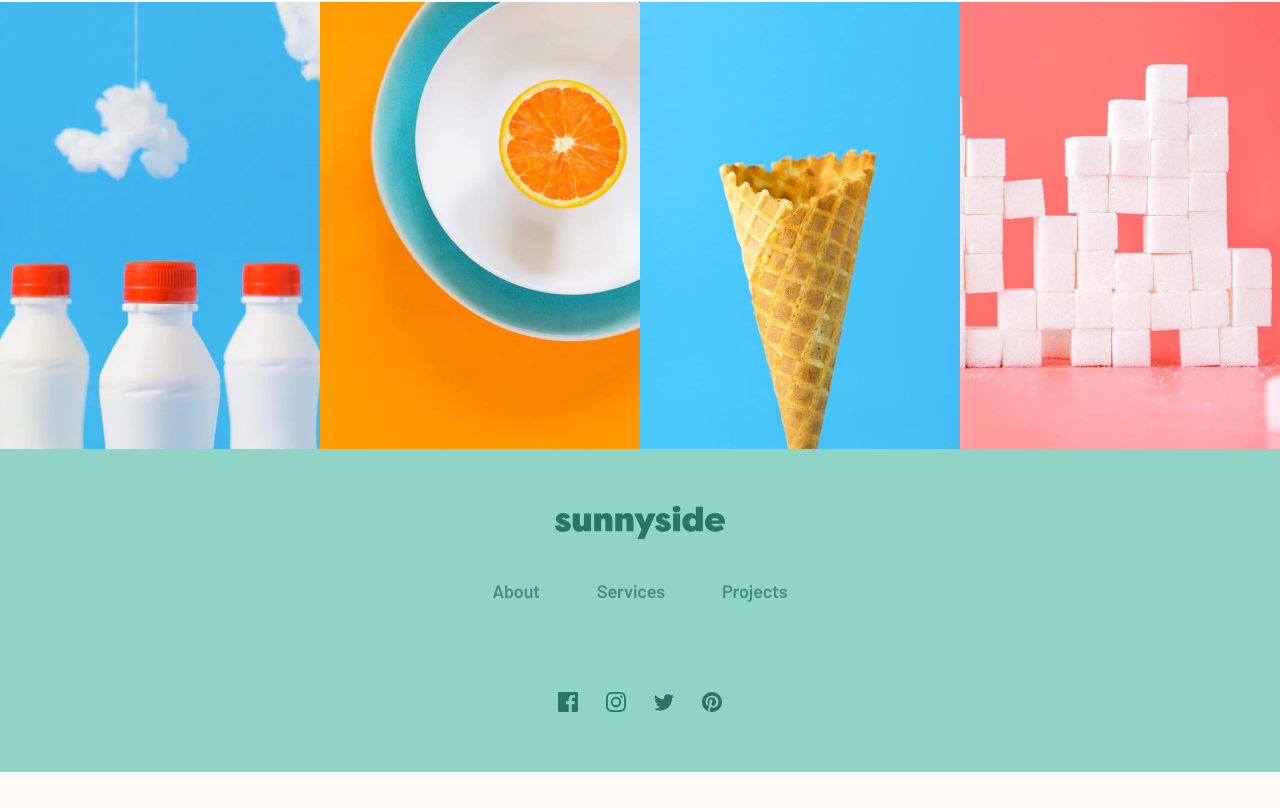
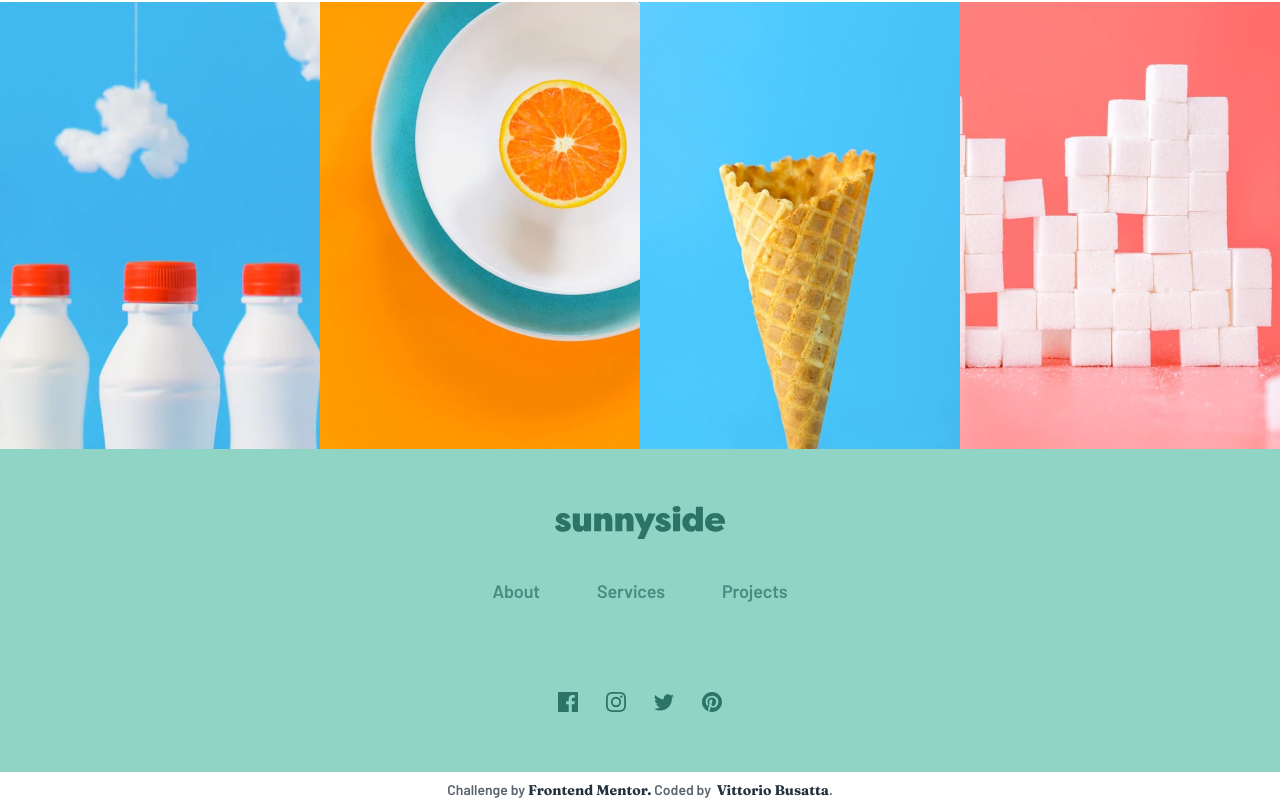
Before and after one commit to vittoriobusatta/Sunnyside, a React (Create React App) app: page / in a window 1280 px wide. Shown: the part 3332-4140 px from the top of the page. Before the commit the page ends 4104 px from the top, so only its background shows below. Built offline with nearby package versions, Linux system fonts and the light colour scheme.

Commit message:
latest changes

```diff
--- a/src/App.js
+++ b/src/App.js
@@ -1,5 +1,6 @@
 import { useState } from "react";
 import { createGlobalStyle } from "styled-components";
+import Attribution from "./Components/Attribution";
 import Feedback from "./Components/Feedback";
 import Footer from "./Components/Footer";
 import Gallery from "./Components/Gallery";
@@ -74,6 +75,7 @@ function App() {
       <Feedback />
       <Gallery />
       <Footer />
+      <Attribution />
     </div>
   );
 }
--- /dev/null
+++ b/src/Components/Attribution.js
@@ -0,0 +1,46 @@
+import React from "react";
+import styled from "styled-components";
+import {
+  Barlow,
+  Fraunces,
+  VeryDarkDesaturatedBlue,
+  VeryDarkGrayishBlue,
+} from "../Common";
+
+const Container = styled.div`
+  height: auto;
+  width: 100%;
+  display: flex;
+  justify-content: center;
+  align-items: center;
+  padding: 8px;
+
+  & span {
+    font-family: ${Barlow};
+    color: ${VeryDarkGrayishBlue};
+    font-size: 14px;
+    text-align: center;
+    line-height: 20px;
+  }
+
+  & a {
+    color: ${VeryDarkDesaturatedBlue};
+    font-family: ${Fraunces};
+  }
+`;
+function Attribution() {
+  return (
+    <Container class="attribution">
+      <span>
+        Challenge by&nbsp;
+        <a href="https://www.frontendmentor.io?ref=challenge" target="_blank">
+          Frontend Mentor.
+        </a>
+        &nbsp;Coded by{" "}
+        <a href="https://vittoriobusatta.fr/">&nbsp;Vittorio Busatta</a>.
+      </span>
+    </Container>
+  );
+}
+
+export default Attribution;
```
Also changed, not shown: text.txt (deleted), 2 other files (tests, documents, lock files or other folders).
